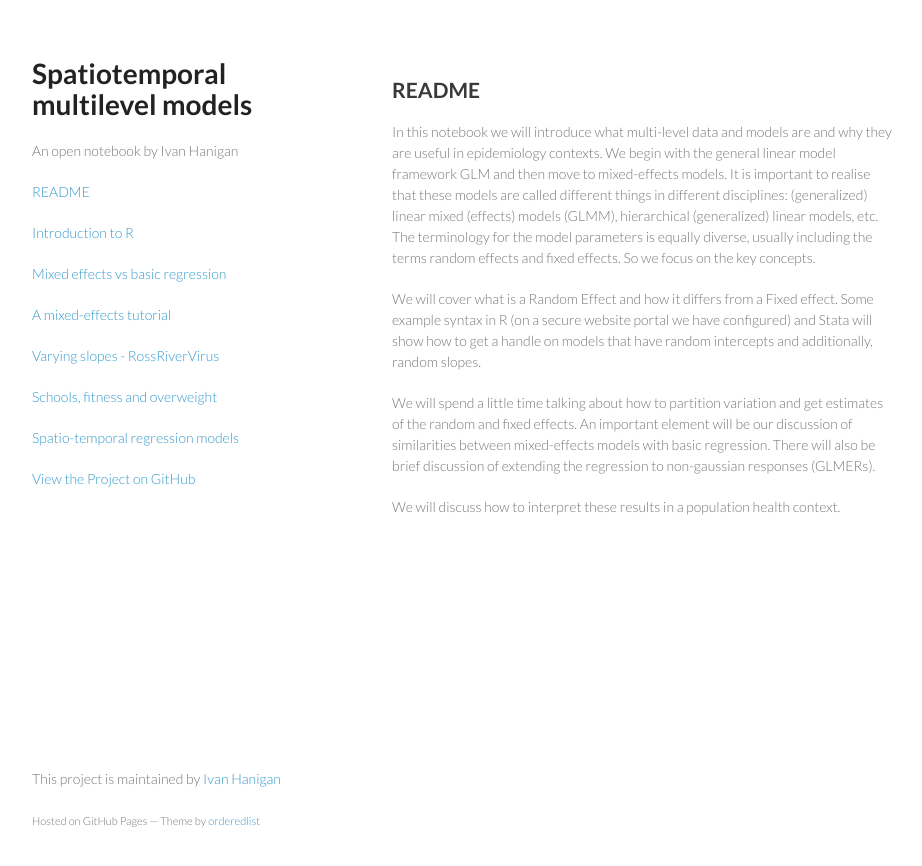
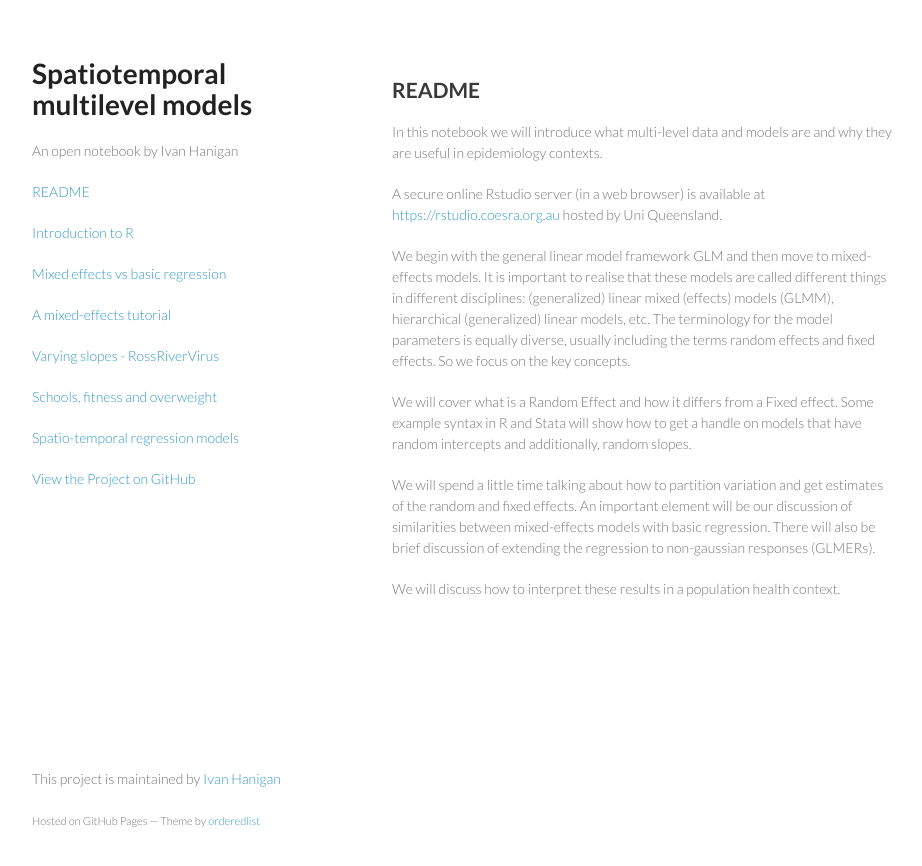
Before and after one commit to ivanhanigan/spatiotemporal-multilevel-models, a Jekyll site: the page index.html, which Jekyll copies as it is, in a window 1280 px wide. Shown: the top 866 px of the page, without its empty margins (178-1100 px from the left). Built offline with Jekyll 4.4.1, drawn with Linux system fonts in a browser that asks for light colours; comment, search, counter and statistics services are not loaded.

Commit message:
add link to coesra R studio

```diff
--- a/index.html
+++ b/index.html
@@ -40,9 +40,13 @@
 <p>
 <h2>README</h2>
 
-<p>In this notebook we will introduce what multi-level data and models are and why they are useful in epidemiology contexts. We begin with the general linear model framework GLM and then move to mixed-effects models. It is important to realise that these models are called different things in different disciplines: (generalized) linear mixed (effects) models (GLMM), hierarchical (generalized) linear models, etc. The terminology for the model parameters is equally diverse, usually including the terms random effects and fixed effects. So we focus on the key concepts.
+<p>In this notebook we will introduce what multi-level data and models are and why they are useful in epidemiology contexts.</p>
 
-<p>We will cover what is a Random Effect and how it differs from a Fixed effect. Some example syntax in R (on a secure website portal we have configured) and Stata will show how to get a handle on models that have random intercepts and additionally, random slopes.</p>
+<p>A secure online Rstudio server (in a web browser) is available at <a href =  "https://rstudio.coesra.org.au">https://rstudio.coesra.org.au</a> hosted by Uni Queensland.</p>
+
+<p>We begin with the general linear model framework GLM and then move to mixed-effects models. It is important to realise that these models are called different things in different disciplines: (generalized) linear mixed (effects) models (GLMM), hierarchical (generalized) linear models, etc. The terminology for the model parameters is equally diverse, usually including the terms random effects and fixed effects. So we focus on the key concepts.
+
+<p>We will cover what is a Random Effect and how it differs from a Fixed effect. Some example syntax in R and Stata will show how to get a handle on models that have random intercepts and additionally, random slopes.</p>
 
 <p>We will spend a little time talking about how to partition variation and get estimates of the random and fixed effects. An important element will be our discussion of similarities between mixed-effects models with basic regression. There will also be brief discussion of extending the regression to non-gaussian responses (GLMERs).</p>
 
```
Also changed, not shown: spatiotemporal-multilevel-models.org (+8 -4 lines), README.md.
